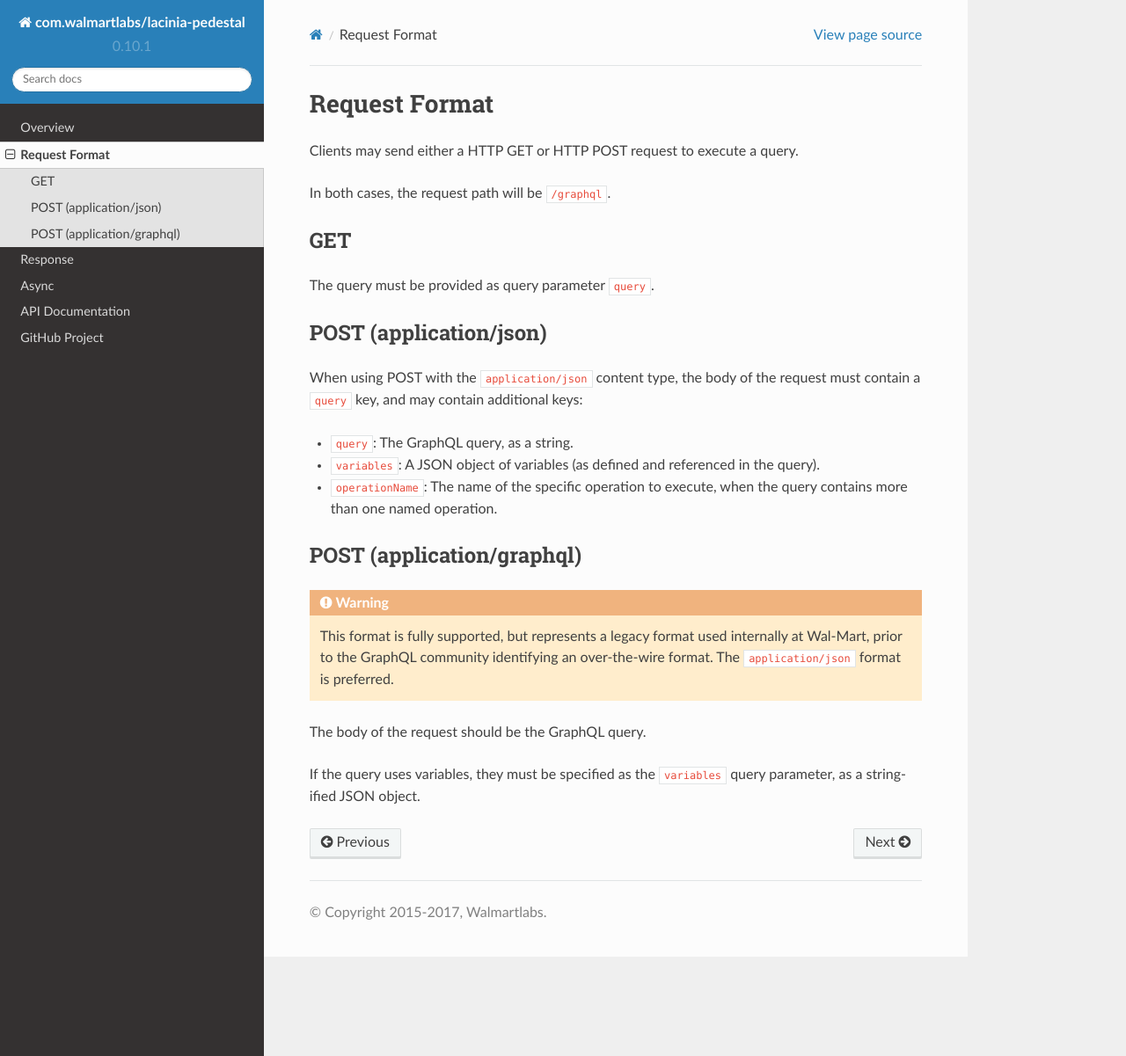
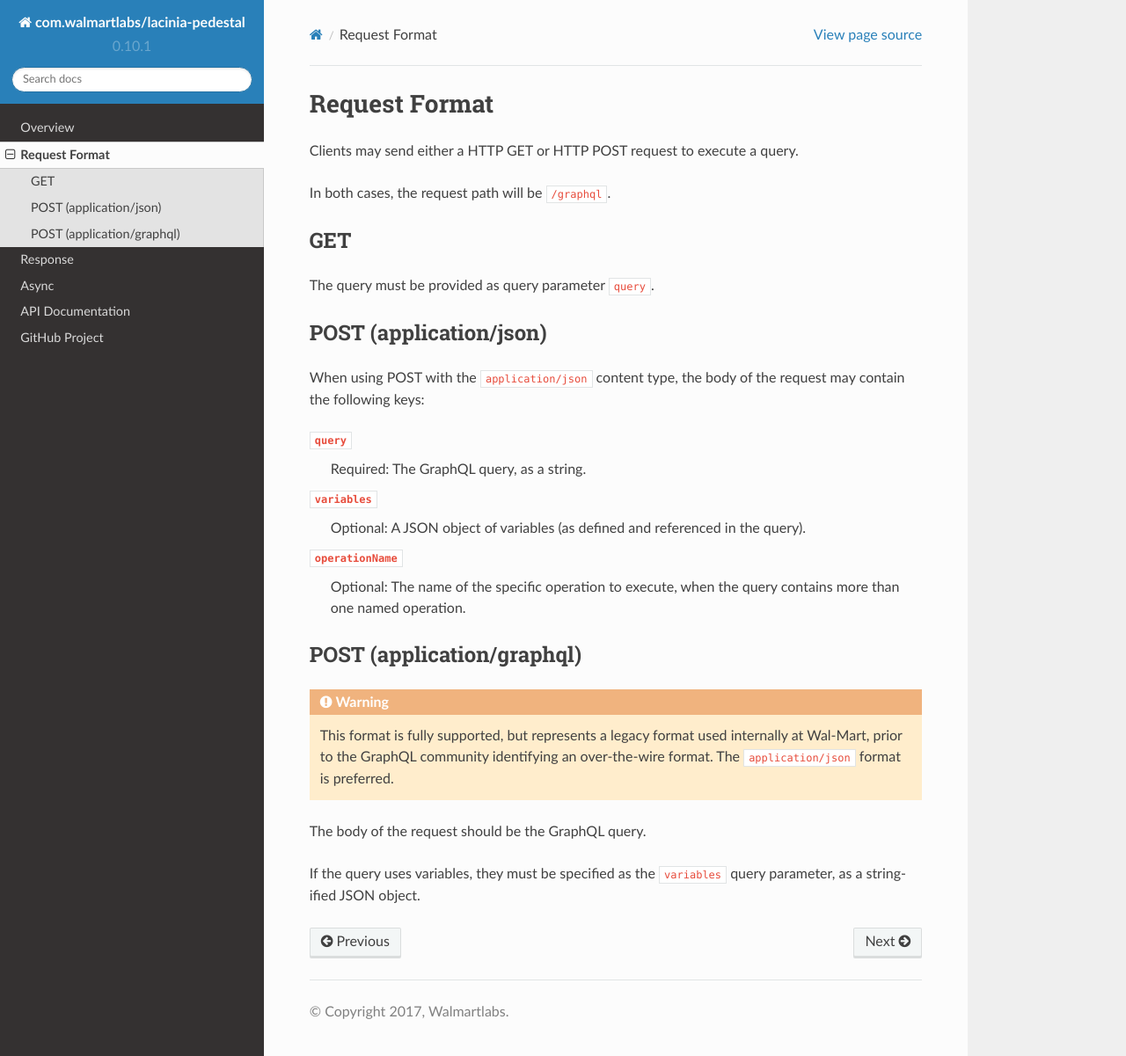
Before and after one commit to walmartlabs/lacinia-pedestal, a Sphinx documentation site: the page built from docs/request.rst, in a window 1280 px wide and 1201 px high. Shown: the whole window at 88% size. Built offline with Sphinx 7.4.7 and the Read the Docs theme 2.0.0, drawn with Linux system fonts in a browser that asks for light colours.

Commit message:
Documentation fixes and improvements

```diff
--- a/docs/async.rst
+++ b/docs/async.rst
@@ -7,7 +7,7 @@ The ``:async`` option, passed to ``com.walmartlabs.lacina.pedestal/pedestal-serv
 will enable async execution.
 
 In async mode, execution starts on a Pedestal request processing thread,
-but (at the discression of individual field resolver functions) may
+but (at the discretion of individual field resolver functions) may
 continue on other threads.
 
 Further, the return value from the Pedestal handler is a channel, forcing
@@ -15,4 +15,4 @@ Pedestal to switch to async mode.
 
 Lacinia-Pedestal does not impose any restrictions on number of requests it will attempt
 to process concurrently; you should provide application-specific
-interceptors to rate limit requests, or risk swamping your server.
+interceptors to rate limit requests, or risk saturating your server.
--- a/docs/conf.py
+++ b/docs/conf.py
@@ -71,7 +71,7 @@ master_doc = 'index'
 
 # General information about the project.
 project = u'com.walmartlabs/lacinia-pedestal'
-copyright = u'2015-2017, Walmartlabs'
+copyright = u'2017, Walmartlabs'
 author = u'Lacinia Contributors'
 
 # The version info for the project you're documenting, acts as replacement for
--- a/docs/request.rst
+++ b/docs/request.rst
@@ -13,15 +13,19 @@ The query must be provided as query parameter ``query``.
 POST (application/json)
 -----------------------
 
-When using POST with the ``application/json`` content type, the body of the request must
-contain a ``query`` key, and may contain additional keys:
+When using POST with the ``application/json`` content type, the body of the request may contain the following keys:
 
-* ``query``: The GraphQL query, as a string.
+.. glossary::
 
-* ``variables``: A JSON object of variables (as defined and referenced in the query).
+  ``query``
+    Required: The GraphQL query, as a string.
 
-*  ``operationName``: The name of the specific operation to execute, when the query contains
-   more than one named operation.
+  ``variables``
+    Optional: A JSON object of variables (as defined and referenced in the query).
+
+  ``operationName``
+    Optional: The name of the specific operation to execute, when the query contains
+    more than one named operation.
 
 
 POST (application/graphql)
```
